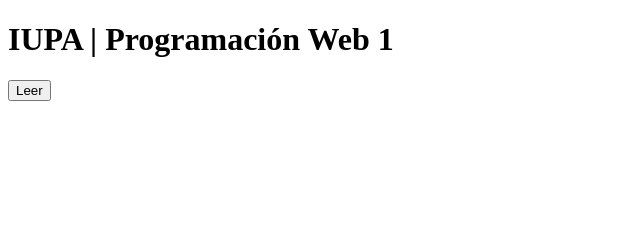
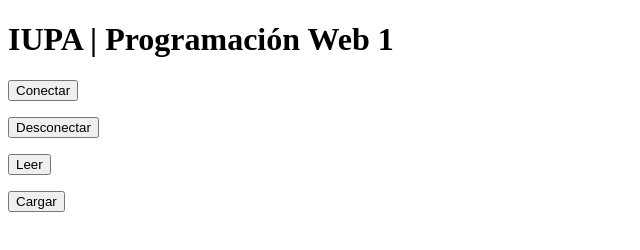
Before and after one commit to Patagonian-IUPA/try-catch, a plain HTML site: page index.html in a window 1280 px wide. Shown: the whole page, without its empty margins (0-640 px from the left). Drawn offline with Linux system fonts and the light colour scheme.

Commit message:
Entrega-Uno

```diff
--- a/index.html
+++ b/index.html
@@ -26,21 +26,22 @@
     <h1>IUPA | Programación Web 1</h1>
 
     <p>
+      <button onclick="btnConectar()">Conectar</button>
+    </p>
+
+    <p>
+      <button onclick="btnDesconectar()">Desconectar</button>
+    </p>
+
+    <p>
       <button onclick="btnLeer()">Leer</button>
     </p>
 
-    <!-- <p>
-      <button onclick="btnConectar()">Conectar</button>
-    </p>
     <p>
       <button onclick="btnCargar()">Cargar</button>
     </p>
-    <p>
-      <button onclick="btnLeer()">Leer</button>
-    </p>
-    <p>
-      <button onclick="btnDesconectar()">Desconectar</button>
-    </p> -->
+
+
 
     <script src="src/db.js"></script>
     <script src="src/utils.js"></script>
--- a/src/ejercicios.js
+++ b/src/ejercicios.js
@@ -2,11 +2,18 @@ const db = new BaseDatos();
 db.connect();
 
 function leerDesdeDB() {
+ try {
   Utils.disableAll();
   const id = prompt('ID a leer:');
   const data = db.read(id);
+  return data;
+ } catch (error) {
+  alert(`Error!\n\n ${error.message}`)
+   return null;
+ } finally{
   Utils.enableAll();
-  return data;
+ }
+
 }
 
 function btnLeer() {
@@ -14,22 +21,45 @@ function btnLeer() {
   console.info('Resultado:', data);
 }
 
-// function btnConectar() {
-//   Utils.disableAll();
-//   db.connect();
-//   Utils.enableAll();
-// }
+function btnCargar() {
+  try {
+    Utils.disableAll();
+    const id = prompt('Nuevo ID:');
+    const dato = prompt('Nuevo Dato:');
+    db.save(id, dato);
+  } catch (error) {
+    alert(`Error al cargar!\n\n ${error.message}`)
+    return null;
+  } finally{
+    Utils.enableAll();
+  }
 
-// function btnCargar() {
-//   Utils.disableAll();
-//   const id = prompt('Nuevo ID:');
-//   const dato = prompt('Nuevo Dato:');
-//   db.save(id, dato);
-//   Utils.enableAll();
-// }
+}
 
-// function btnDesconectar() {
-//   Utils.disableAll();
-//   db.close();
-//   Utils.enableAll();
-// }
+function btnConectar() {
+  try {
+    Utils.disableAll();
+    db.connect();
+  } catch (error) {
+    alert(`Error al conectar!\n\n ${error.message}`)
+    return null;
+  } finally{
+    Utils.enableAll();
+  }
+
+}
+
+
+
+function btnDesconectar() {
+  try {
+    Utils.disableAll();
+    db.close();
+  } catch (error) {
+    alert(`Error al desconectar!\n\n ${error.message}`)
+    return null;
+  } finally{
+    Utils.enableAll();
+  }
+
+}
```
